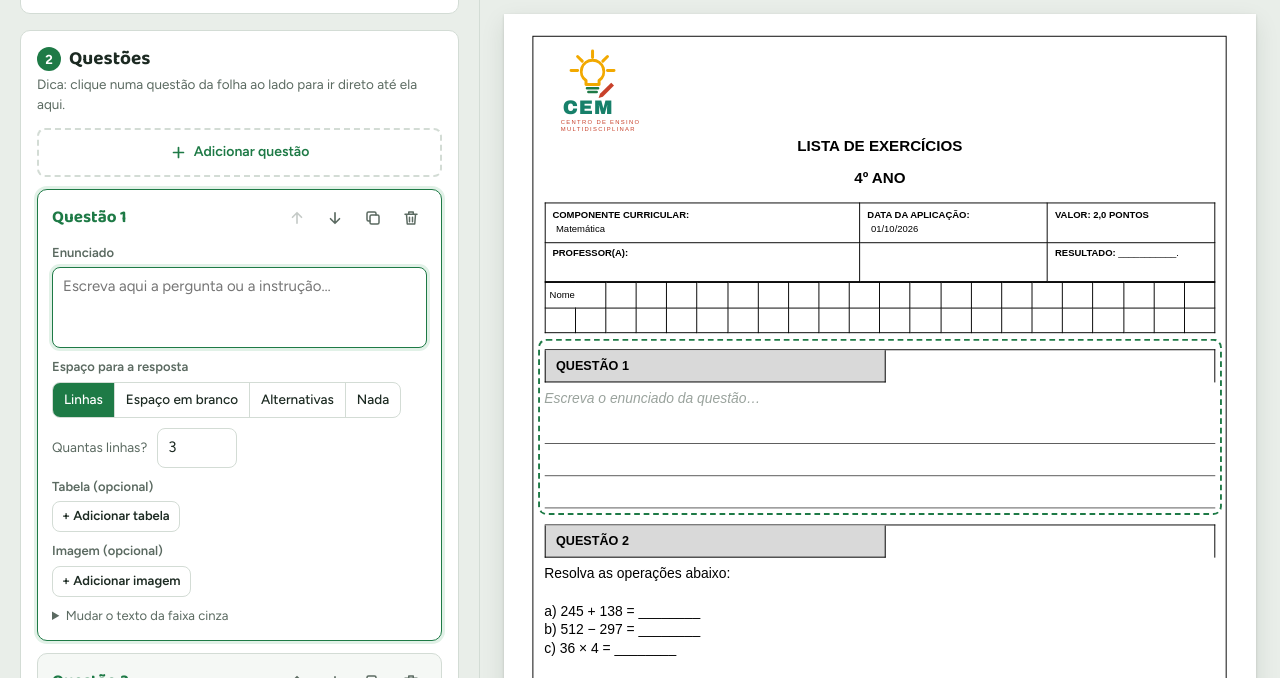
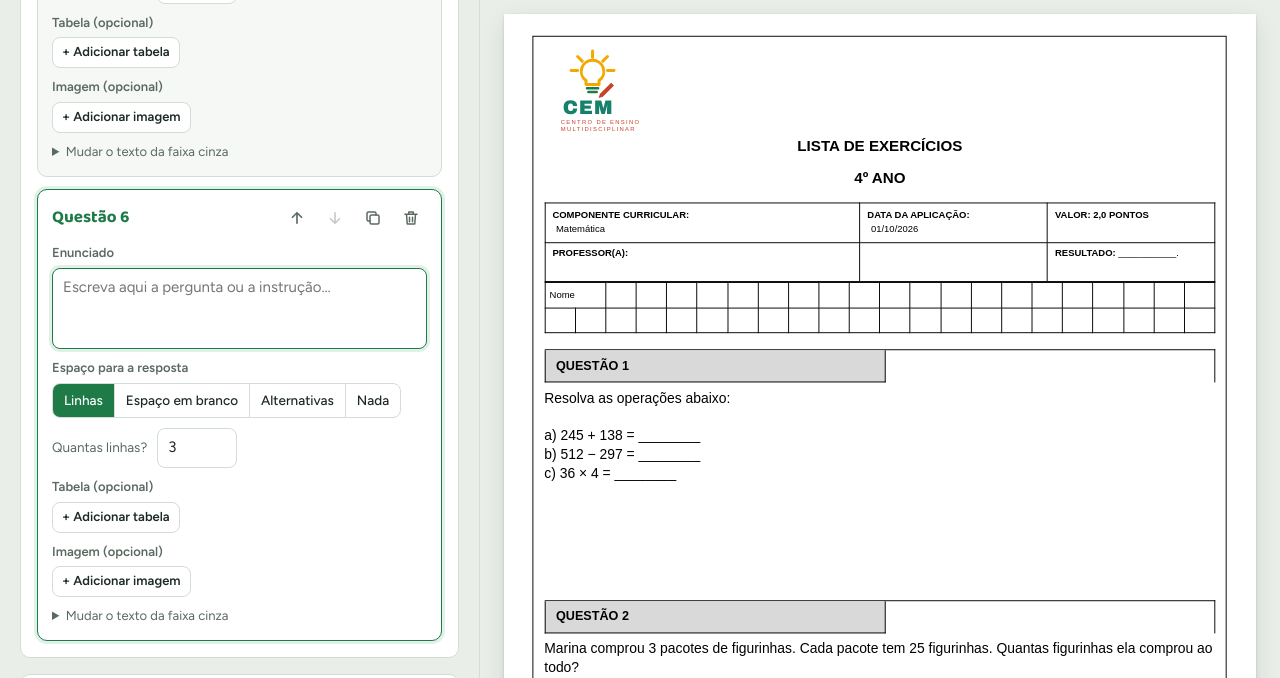
Before and after one commit to joaomefg/AtividadesSuHTML, a plain HTML site: page index.html in a window 1280 px wide. Both pictures are taken after a click on the button "Adicionar questão". Shown: the part 122-800 px from the top of the page. Drawn offline with Linux system fonts and the light colour scheme.

Commit message:
Nova questão entra no final e a página rola até ela
Co-Authored-By: Claude Opus 5.5 <noreply@anthropic.com>

```diff
--- a/index.html
+++ b/index.html
@@ -621,7 +621,7 @@ $("#fileLogo").addEventListener("change", e => {
 $("#btnLogoReset").addEventListener("click", () => { state.logo = null; fillHeader(); changed(); });
 
 $("#btnAddQ").addEventListener("click", () => {
-  const q = novaQuestao(); state.questoes.unshift(q); activeId = q.id; renderList(`#txt_${q.id}`); changed();
+  const q = novaQuestao(); state.questoes.push(q); activeId = q.id; renderList(`#txt_${q.id}`); changed();
 });
 
 /* ---------- Folha (pré-visualização) ---------- */
```
